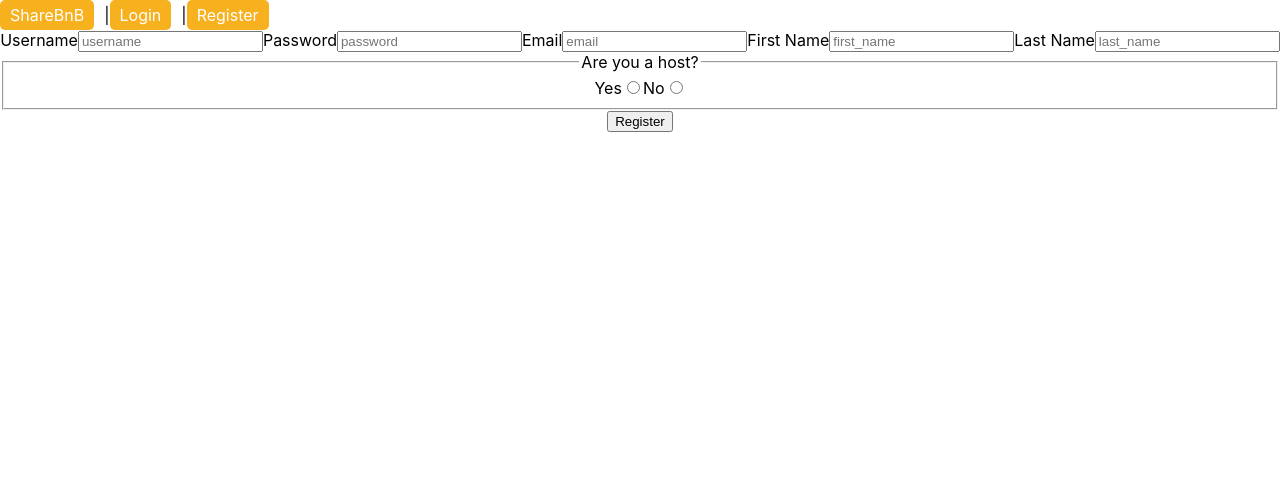
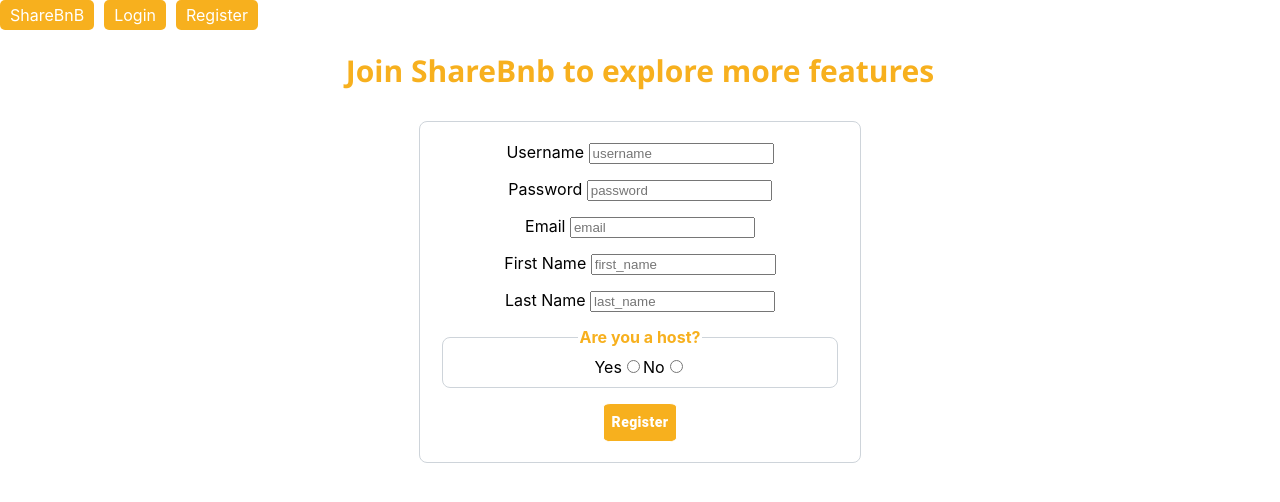
Before and after one commit to jjin286/react-sharebnb, a React (Create React App) app: page /register in a window 1280 px wide. Shown: the top 502 px of the page. Built offline with nearby package versions, Linux system fonts and the light colour scheme; no server answers; a web font is replaced by a local one.

Commit message:
edit forms, needs to adjust nav

```diff
--- /dev/null
+++ b/src/AddListingForm.css
@@ -0,0 +1,61 @@
+.AddListingForm {
+  text-align: center;
+  background-image: url("https://images.axios.com/THxQUSiaz_YL8VyhcwkKteLCxn0=/0x0:1280x720/1920x1080/2023/09/28/1695918780059.gif");
+  background-size: cover;
+  background-position: center;
+  /* background-repeat: no-repeat; */
+}
+
+
+
+.AddListingForm h1 {
+  font-size: 24px;
+  margin-bottom: 20px;
+  color: #f7b01e
+}
+
+.AddListingForm form {
+  max-width: 400px;
+  margin: 0 auto;
+  padding: 20px;
+  border: 1px solid #ced4da;
+  border-radius: 8px;
+}
+
+.AddListingForm .mb-3 {
+  margin-bottom: 15px;
+}
+
+.AddListingForm .form-label {
+  font-weight: bold;
+}
+
+.AddListingForm .form-control {
+  width: 100%;
+  padding: 8px;
+  border: 1px solid #ced4da;
+  border-radius: 4px;
+  box-sizing: border-box;
+}
+
+.AddListingForm .form-control-file {
+  display: none;
+}
+
+.AddListingForm .btn {
+  background-color: #f7b01e;
+  font-weight: 900;
+  text-transform: inherit;
+  color: white;
+  border: solid 1px white;
+  border-radius: 10%;
+  display: block;
+  margin-left: 200px;
+}
+
+
+.AddLisingForm .btn:hover {
+  color: #f7b01e !important;
+  background-color: white;
+  border: solid 1px #f7b01e;
+}
--- a/src/AddListingForm.js
+++ b/src/AddListingForm.js
@@ -2,6 +2,10 @@ import React from 'react';
 import { useState } from 'react';
 import SharebnbApi from './api';
 import { useNavigate } from 'react-router-dom';
+import { FormControl } from '@mui/base/FormControl';
+
+import Button from '@mui/material/Button';
+import "./AddListingForm.css";
 
 function AddListingForm() {
   const [formData, setFormData] = useState({
@@ -38,13 +42,15 @@ function AddListingForm() {
 
 
   return (
-    <div className='AddListingForm'>
+    <div className='AddListingForm' >
       <h1>Add your space</h1>
       <form
         onSubmit={handleSubmit}
         className="bg-secondary bg-opacity-75 p-3 rounded"
       >
+        <FormControl>
           <div className="mb-3">
+
             <label htmlFor="title">Title</label>
             <input
               id="title"
@@ -55,6 +61,7 @@ function AddListingForm() {
           </div>
 
           <div className="mb-3">
+
             <label htmlFor="description">Description</label>
             <textarea
               id="description"
@@ -122,12 +129,14 @@ function AddListingForm() {
             />
           </div>
 
-        <button className="btn btn-light opacity-75" type="submit">
+          <Button className="btn" type="submit">
             Submit
-        </button>
+          </Button>
+
+        </FormControl>
 
       </form>
-    </div>
+    </div >
   );
 }
 
--- a/src/Nav.js
+++ b/src/Nav.js
@@ -18,8 +18,8 @@ function Nav({ user, logout }) {
   function loggedOut() {
     return (
       <>
-        <NavLink to="/listing">ShareBnB</NavLink> |
-        <NavLink to="/login">Login</NavLink> |
+        <NavLink to="/listing">ShareBnB</NavLink>
+        <NavLink to="/login">Login</NavLink>
         <NavLink to="/register">Register</NavLink>
       </>
     );
--- /dev/null
+++ b/src/auth/Login.css
@@ -0,0 +1,41 @@
+.LoginForm {
+  text-align: center;
+}
+
+.LoginForm form {
+  max-width: 400px;
+  margin: 20px auto;
+
+  padding: 20px;
+  border: 1px solid #ced4da;
+  border-radius: 8px;
+}
+
+.LoginForm .form-control {
+  width: 100%;
+  padding: 8px;
+  border: 1px solid #ced4da;
+  border-radius: 4px;
+  box-sizing: border-box;
+
+}
+
+.LoginForm .mb-3 {
+  margin-bottom: 15px;
+}
+
+.LoginForm .btn {
+  background-color: #f7b01e;
+  font-weight: 900;
+  text-transform: inherit;
+  color: white;
+  border: solid 1px white;
+  border-radius: 10%;
+  display: inline-block;
+}
+
+.LoginForm .btn:hover {
+  color: #f7b01e !important;
+  background-color: white;
+  border: solid 1px #f7b01e;
+}
--- a/src/auth/LoginForm.js
+++ b/src/auth/LoginForm.js
@@ -1,6 +1,10 @@
 import React from 'react';
 import { useState } from "react";
 import { useNavigate } from 'react-router-dom';
+import { FormControl } from '@mui/base/FormControl';
+
+import Button from '@mui/material/Button';
+import "./Login.css";
 
 function LoginForm({ login }) {
   const [formData, setFormData] = useState({
@@ -28,9 +32,10 @@ function LoginForm({ login }) {
 
 
   return (
-    <div>
+    <div className="LoginForm">
       <form onSubmit={handleSubmit}>
-
+        <FormControl>
+          <div className='mb-3'>
             <label htmlFor="username">Username</label>
             <input
               type="text"
@@ -38,7 +43,8 @@ function LoginForm({ login }) {
               name="username"
               value={formData.username}
               onChange={handleChange} />
-
+          </div>
+          <div className="mb-3">
             <label htmlFor="password">Password</label>
             <input
               type="password"
@@ -46,8 +52,9 @@ function LoginForm({ login }) {
               name="password"
               value={formData.password}
               onChange={handleChange} />
-
-        <button type="submit">Login</button>
+          </div>
+          <Button className="btn" type="submit">Login</Button>
+        </FormControl>
       </form>
     </div>
   );
--- /dev/null
+++ b/src/auth/Register.css
@@ -0,0 +1,63 @@
+.RegisterForm {
+  text-align: center;
+}
+
+.RegisterForm form {
+
+  max-width: 400px;
+  margin: 30px auto;
+  padding: 20px;
+  border: 1px solid #ced4da;
+  border-radius: 8px;
+  font-size: 16px;
+}
+
+.RegisterForm .form-control {
+  width: 100%;
+  padding: 30px;
+  border: 1px solid #ced4da;
+  border-radius: 8px;
+  box-sizing: border-box;
+  margin-bottom: 15px;
+
+}
+
+.RegisterForm fieldset {
+
+  margin-bottom: 15px;
+  border: 1px solid #ced4da;
+  border-radius: 8px;
+  padding: 10px;
+}
+
+.RegisterForm legend {
+  font-weight: bold;
+  color: #f7b01e;
+}
+
+.RegisterForm .btn {
+  background-color: #f7b01e;
+  font-weight: 900;
+  text-transform: inherit;
+  color: white;
+  border: solid 1px white;
+  border-radius: 10%;
+  display: inline-block;
+}
+
+.RegisterForm .btn:hover {
+  color: #f7b01e !important;
+  background-color: white;
+  border: solid 1px #f7b01e;
+}
+
+.RegisterForm .mb-3 {
+  margin-bottom: 15px;
+}
+
+.RegisterForm h1 {
+  font-size: 30px;
+  margin-bottom: 20px;
+  color: #f7b01e;
+  font-family: 'Segoe UI', Tahoma, Geneva, Verdana, sans-serif;
+}
--- a/src/auth/RegisterForm.js
+++ b/src/auth/RegisterForm.js
@@ -1,6 +1,9 @@
 import React from 'react';
 import { useState } from "react";
 import { useNavigate } from 'react-router-dom';
+import { FormControl } from '@mui/base/FormControl';
+import Button from '@mui/material/Button';
+import "./Register.css";
 
 function Register({ register }) {
   const [formData, setFormData] = useState({
@@ -26,7 +29,7 @@ function Register({ register }) {
       last_name: "",
       is_host: false
     });
-    navigate("/listings")
+    navigate("/listings");
   }
 
   function handleChange(evt) {
@@ -38,26 +41,33 @@ function Register({ register }) {
 
 
   return (
-    <div>
+    <div className="RegisterForm">
+      <h1>Join ShareBnb to explore more features</h1>
       <form onSubmit={handleSubmit}>
+        <FormControl>
 
-        <label htmlFor="username">Username</label>
+          <div className="mb-3">
+            <label htmlFor="username">Username </label>
             <input
               type="text"
               placeholder="username"
               name="username"
               value={formData.username}
               onChange={handleChange} />
+          </div>
 
-        <label htmlFor="password">Password</label>
+          <div className="mb-3">
+            <label htmlFor="password">Password </label>
             <input
               type="password"
               placeholder="password"
               name="password"
               value={formData.password}
               onChange={handleChange} />
+          </div>
 
-        <label htmlFor="email">Email</label>
+          <div className="mb-3">
+            <label htmlFor="email">Email </label>
             <input
               type="text"
               placeholder="email"
@@ -65,7 +75,10 @@ function Register({ register }) {
               value={formData.email}
               onChange={handleChange} />
 
-        <label htmlFor="first_name">First Name</label>
+          </div>
+
+          <div className="mb-3">
+            <label htmlFor="first_name">First Name </label>
             <input
               type="text"
               placeholder="first_name"
@@ -73,7 +86,10 @@ function Register({ register }) {
               value={formData.first_name}
               onChange={handleChange} />
 
-        <label htmlFor="last_name">Last Name</label>
+          </div>
+
+          <div className="mb-3">
+            <label htmlFor="last_name">Last Name </label>
             <input
               type="text"
               placeholder="last_name"
@@ -81,6 +97,9 @@ function Register({ register }) {
               value={formData.last_name}
               onChange={handleChange} />
 
+          </div>
+
+          <div className="mb-3">
             <fieldset>
               <legend>Are you a host?</legend>
               <label htmlFor="is_host">Yes</label>
@@ -100,11 +119,12 @@ function Register({ register }) {
                 onChange={handleChange} />
             </fieldset>
 
+          </div>
 
-
-        <button type="submit">Register</button>
+          <Button className="btn" type="submit">Register</Button>
+        </FormControl>
       </form>
-    </div>
+    </div >
   );
 }
 
```
Lines whose indentation alone changed are shown as unchanged.
